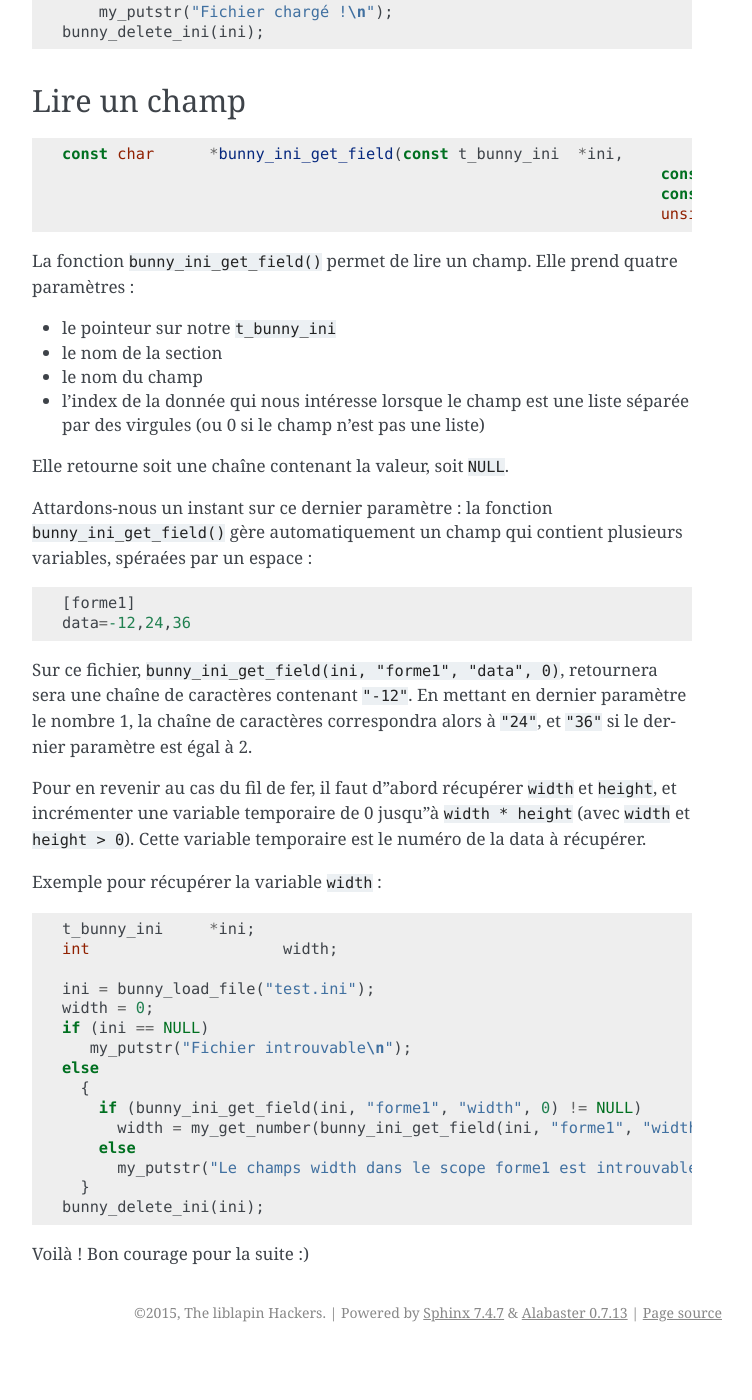
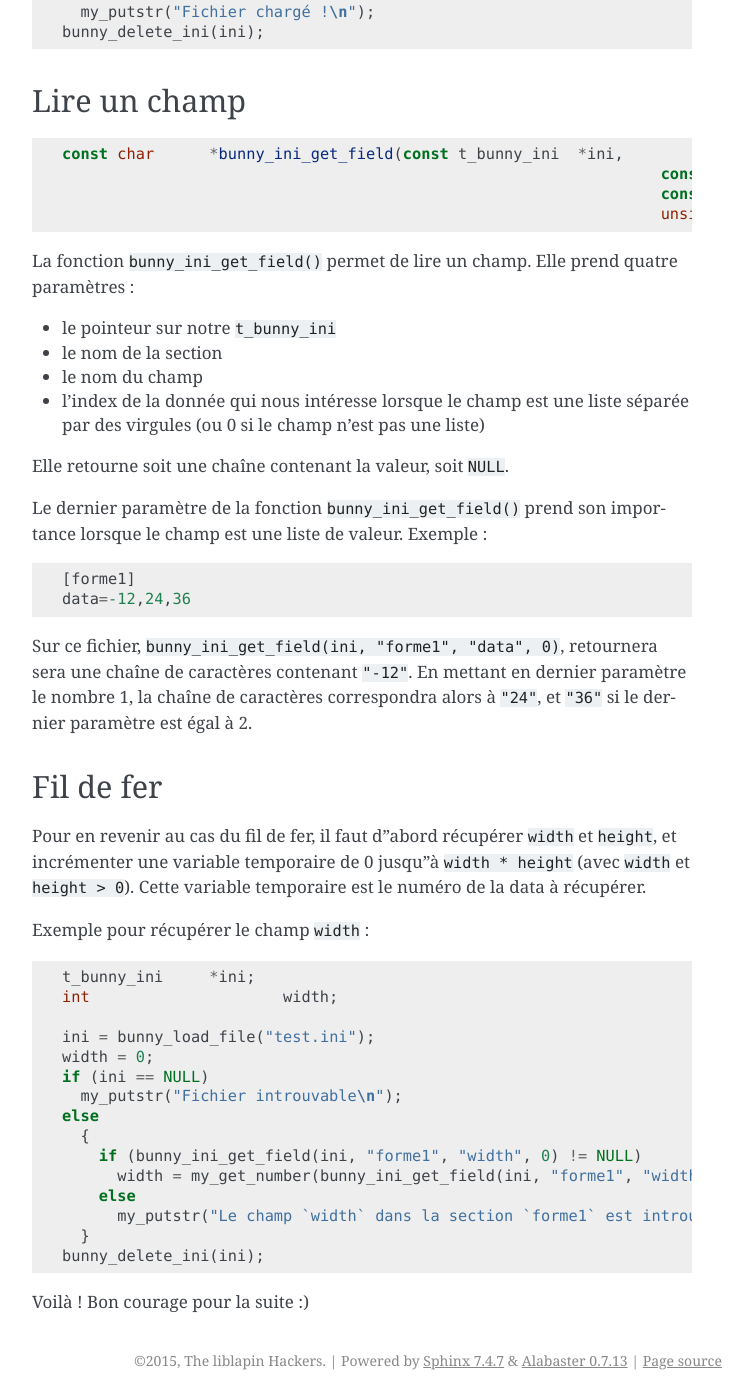
Before and after one commit to motet-a/liblapin-tutorial, a Sphinx documentation site: the page built from source/ini.md, in a window 1280 px wide and 1400 px high, scrolled down 1219 px. Shown: the whole window, without its empty margins (388-1140 px from the left). Built offline with Sphinx 7.4.7, drawn with Linux system fonts in a browser that asks for light colours; before the commit the page ends 2571 px from its top, so only the background shows below that.

Commit message:
Improved ini.md

````diff
--- a/source/ini.md
+++ b/source/ini.md
@@ -54,9 +54,9 @@ t_bunny_ini	*ini;
 
 ini = bunny_load_file("test.ini");
 if (ini == NULL)
-    my_putstr("Fichier introuvable\n");
+  my_putstr("Fichier introuvable\n");
 else
-    my_putstr("Fichier chargé !\n");
+  my_putstr("Fichier chargé !\n");
 bunny_delete_ini(ini);
 ```
 
@@ -80,9 +80,9 @@ Elle prend quatre paramètres :
 
 Elle retourne soit une chaîne contenant la valeur, soit `NULL`.
 
-Attardons-nous un instant sur ce dernier paramètre : la fonction
-`bunny_ini_get_field()` gère automatiquement un champ qui contient
-plusieurs variables, spéraées par un espace :
+Le dernier paramètre de la fonction `bunny_ini_get_field()`
+prend son importance lorsque le champ est une liste de valeur.
+Exemple :
 
 ```
 [forme1]
@@ -95,12 +95,14 @@ En mettant en dernier paramètre le nombre 1, la chaîne de caractères
 correspondra alors à `"24"`, et `"36"` si le dernier paramètre
 est égal à 2.
 
+## Fil de fer ##
+
 Pour en revenir au cas du fil de fer, il faut d'abord récupérer
 `width` et `height`, et incrémenter une variable temporaire de 0
 jusqu'à `width * height` (avec `width` et `height > 0`).
 Cette variable temporaire est le numéro de la data à récupérer.
 
-Exemple pour récupérer la variable `width` :
+Exemple pour récupérer le champ `width` :
 
 ```c
 t_bunny_ini	*ini;
@@ -109,13 +111,13 @@ int			width;
 ini = bunny_load_file("test.ini");
 width = 0;
 if (ini == NULL)
-   my_putstr("Fichier introuvable\n");
+  my_putstr("Fichier introuvable\n");
 else
   {
     if (bunny_ini_get_field(ini, "forme1", "width", 0) != NULL)
       width = my_get_number(bunny_ini_get_field(ini, "forme1", "width", 0));
     else
-      my_putstr("Le champs width dans le scope forme1 est introuvable :\n");
+      my_putstr("Le champ `width` dans la section `forme1` est introuvable\n");
   }
 bunny_delete_ini(ini);
 ```
````
